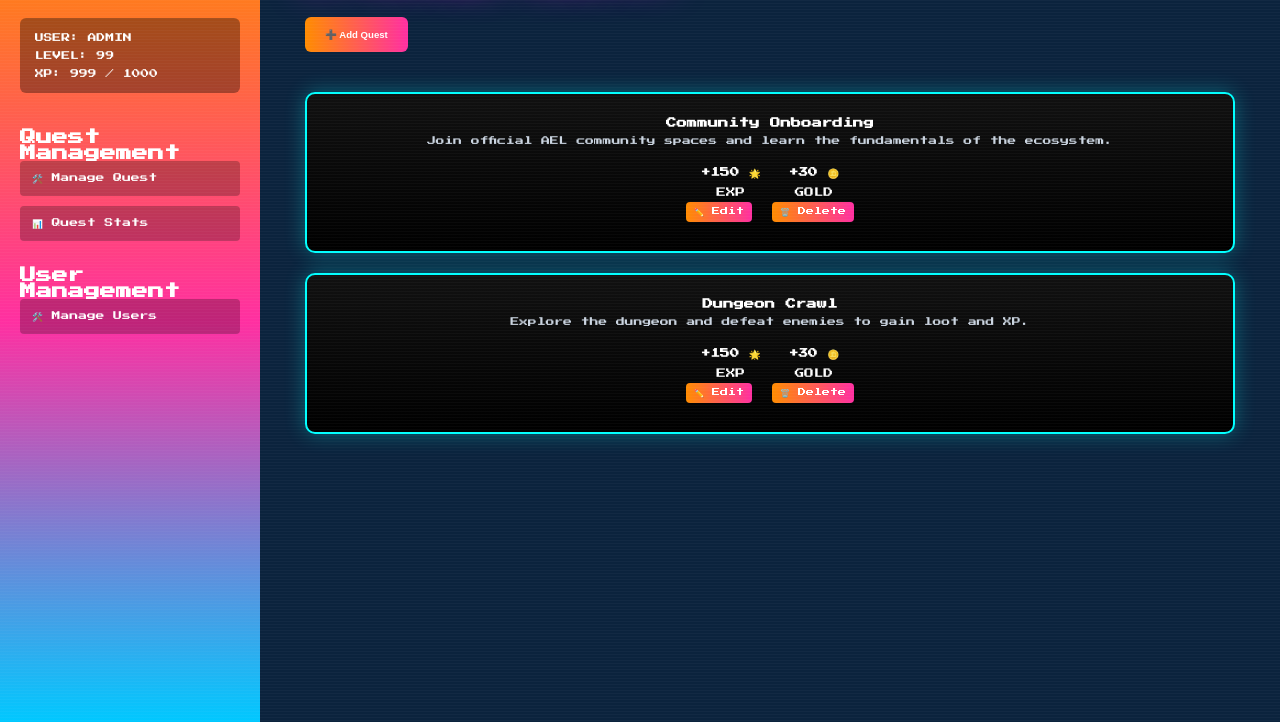
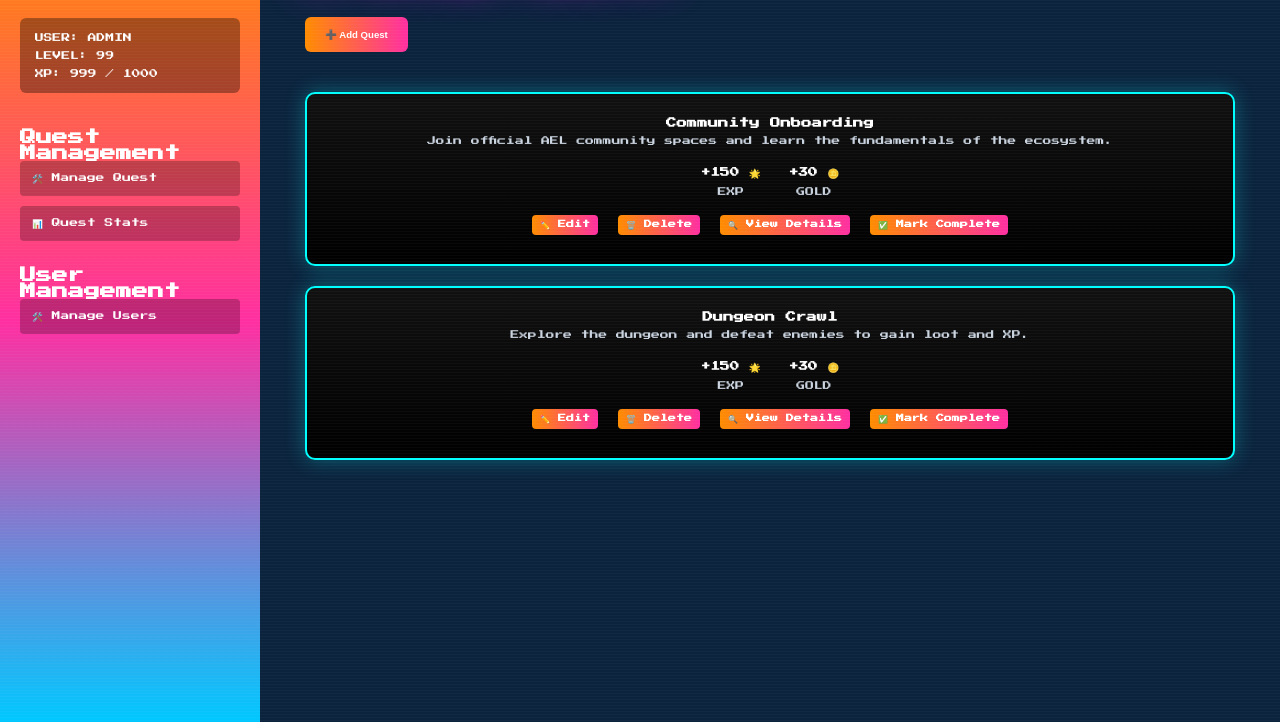
Before and after one commit to jvillamorExakt/Arcade, a plain HTML site: page src/components/QuestManagement/ManageQuest.html in a window 1280 px wide. Shown: the part 78-800 px from the top of the page. Drawn offline with Linux system fonts and the light colour scheme.

Commit message:
new updates

```diff
--- a/src/components/QuestManagement/ManageQuest.html
+++ b/src/components/QuestManagement/ManageQuest.html
@@ -9,8 +9,7 @@
       href="https://fonts.googleapis.com/css2?family=Press+Start+2P&family=Orbitron:wght@400;700;900&display=swap"
       rel="stylesheet"
     />
-    <link rel="stylesheet" href="managequest.css">
-
+    <link rel="stylesheet" href="managequest.css" />
   </head>
 
   <body class="scanlines">
@@ -23,7 +22,6 @@
           LEVEL: 99<br /><br />
           XP: 999 / 1000
         </div>
-
 
         <br />
         <div class="nav-section">
@@ -71,6 +69,8 @@
             <div class="quest-actions">
               <a href="#" class="editQuestBtn">✏️ Edit</a>
               <a href="#" class="deleteQuestBtn">🗑️ Delete</a>
+              <a href="#" class="viewDetailsBtn">🔍 View Details</a>
+              <a href="#" class="completeQuestBtn">✅ Mark Complete</a>
             </div>
           </div>
 
@@ -84,16 +84,16 @@
                 <div class="stat-value">+150 🌟</div>
                 <div class="stat-label">EXP</div>
               </div>
-
               <div class="stat-box">
                 <div class="stat-value">+30 🪙</div>
                 <div class="stat-label">GOLD</div>
               </div>
             </div>
-
             <div class="quest-actions">
               <a href="#" class="editQuestBtn">✏️ Edit</a>
               <a href="#" class="deleteQuestBtn">🗑️ Delete</a>
+              <a href="#" class="viewDetailsBtn">🔍 View Details</a>
+              <a href="#" class="completeQuestBtn">✅ Mark Complete</a>
             </div>
           </div>
         </div>
@@ -156,7 +156,7 @@
               </select>
 
               <!-- Specific Users (hidden by default) -->
-<div id="specificUsersWrapper" style="display: none;">
+              <div id="specificUsersWrapper" style="display: none">
                 <label for="specificUsers">Assign to User</label>
                 <select id="specificUsers" name="specificUsers">
                   <option value="">Select user</option>
@@ -168,7 +168,7 @@
               </div>
 
               <!-- Group Members Limit (hidden by default) -->
-<div id="groupLimitWrapper" style="display: none;">
+              <div id="groupLimitWrapper" style="display: none">
                 <label for="groupLimit">Max Members</label>
                 <input
                   type="number"
--- a/src/components/QuestManagement/managequest.css
+++ b/src/components/QuestManagement/managequest.css
@@ -99,29 +99,28 @@ h1 {
 }
 
 /* Quest Cards */
+/* Quest Cards Container */
 .quest-cards {
   display: flex;
-  flex-direction: column; /* 👈 TOP TO BOTTOM */
+  flex-direction: column; /* top to bottom */
   gap: 20px;
   padding: 20px;
 }
 
-
+/* Individual Quest Card */
 .quest-card {
   background: linear-gradient(180deg, #111, #000);
   border: 2px solid #00ffff;
   border-radius: 10px;
   padding: 24px;
   font-size: 0.6rem;
-
-  text-align: center;          /* 👈 CENTER EVERYTHING */
-  display: block;              /* 👈 IMPORTANT */
-
+  text-align: center; /* center everything */
+  display: flex;
+  flex-direction: column;
+  align-items: center;
   box-shadow: 0 0 20px rgba(0, 255, 255, 0.3);
   transition: 0.25s;
 }
-
-
 
 .quest-card:hover {
   transform: translateY(-6px);
@@ -129,6 +128,7 @@ h1 {
   border-color: #ff00ff;
 }
 
+/* Quest Title and Description */
 .quest-title {
   font-size: 0.65rem;
   font-weight: bold;
@@ -139,47 +139,61 @@ h1 {
   font-size: 0.55rem;
   margin-bottom: 14px;
   color: #cbd5e1;
+  text-align: center;
 }
 
+/* Quest Stats: EXP and GOLD */
 .quest-stats {
-  display: flex !important;
-  flex-direction: row !important;   /* 👈 FORCE ROW */
-  justify-content: center;
-  align-items: flex-start;
- gap: 12px !important;
+  display: flex;
+  flex-direction: row;
+  justify-content: center; /* horizontally center the stats */
+  align-items: center; /* vertically center the stats */
+  gap: 12px; /* retain previous gap */
+  margin-bottom: 14px; /* spacing below stats */
 }
 
 .quest-stats .stat-box {
   display: flex;
   flex-direction: column;
-  align-items: center;
-  width: auto !important;
-   margin: 0 !important;          /* 👈 REMOVE EXTRA SPACE */         /* 👈 KILLS vertical stacking */
+  align-items: center; /* center value above label */
+  justify-content: center; /* vertical centering */
+  margin: 0;
+  padding: 0;
 }
-
-
 
 .stat-value {
   font-weight: bold;
-  padding: 5px; /* Added padding to all sides */
-  margin: 3px; /* Added margin to all sides */
+  padding: 5px; /* retain original padding */
+  margin: 3px; /* retain original margin */
+  text-align: center;
 }
+
+.stat-label {
+  font-size: 0.55rem;
+  color: #cbd5e1;
+  text-align: center;
+}
+
+/* Quest Action Buttons */
 .quest-actions {
   display: flex;
   justify-content: center;
   gap: 10px;
+  flex-wrap: wrap; /* wrap if buttons overflow */
 }
 
 .quest-actions a {
   display: inline-block;
-  margin: 5px; /* Already has margin on all sides */
-  padding: 5px 8px; /* top/bottom left/right */
+  margin: 5px;
+  padding: 5px 8px; /* retain original size */
   background: linear-gradient(90deg, #ff8c00, #ff2fa1);
   border-radius: 4px;
   font-size: 0.5rem;
+  font-weight: bold;
   text-decoration: none;
   color: #fff;
   transition: 0.25s;
+  text-align: center;
 }
 
 .quest-actions a:hover {
--- a/src/components/Rewards/rewards.js
+++ b/src/components/Rewards/rewards.js
@@ -6,7 +6,7 @@ function initManageRewards() {
     currentLevel: 5,
     currentEXP: 750,
     nextLevelEXP: 1000,
-    currentPoints: 500, // Test with 0 or higher
+    currentPoints: 2000, // Test with 0 or higher
   };
 
   const userLevelElem = document.getElementById("user-level");
```
Also changed, not shown: src/components/QuestManagement/manage.js (+40 -33 lines). Lines whose indentation alone changed are shown as unchanged.
